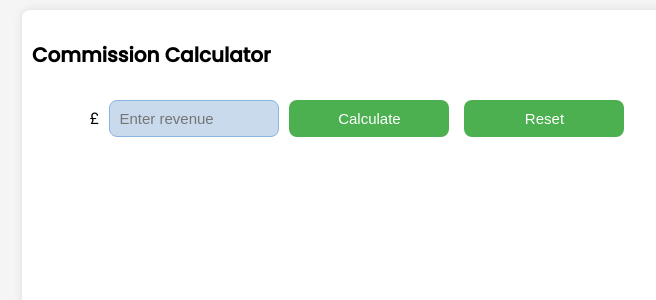
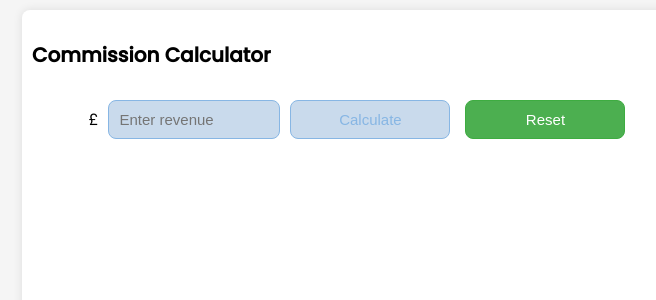
Before and after one commit to E-Chapman/CommissionCalculator, a React (Vite) app: page / in a window 1280 px wide. Shown: the top 300 px of the page, without its empty margins (6-662 px from the left). Built offline with nearby package versions, Linux system fonts and the light colour scheme.

Commit message:
chore: style button when disabled, remove duplicate css

```diff
--- a/src/components/CommissionCalculator/CommissionCalculator.css
+++ b/src/components/CommissionCalculator/CommissionCalculator.css
@@ -34,7 +34,7 @@ input {
   border: 1px solid #87b6e4;
   background-color: #c9daec;
   border-radius: 8px;
-  padding: 9px;
+  padding: 10px;
   width: 150px;
   margin: 0 10px;
   font-size: 15px;
@@ -54,7 +54,6 @@ input {
 button {
   border: 1px solid #3eac41;
   background-color: #4CAF50;
-  border: none;
   color: white;
   padding: 10px 20px;
   text-align: center;
@@ -66,6 +65,12 @@ button {
     &:hover {
         background-color: #3574e3;
       }
+    &:disabled {
+      background-color: #c9daec;
+      border: 1px solid #87b6e4;
+      color: #87b6e4;
+      cursor: not-allowed;
+    }
 }
 
 h4 {
@@ -89,11 +94,9 @@ table {
   border-collapse: collapse;
   border-spacing: 0;
   width: 80%;
-  border: 1px solid #a9c9ea;
 }
 
-th {
-  border: 1px solid #ddd;
+th, td {
   padding: 5px;
   text-align: left;
   font-weight: 500;
@@ -102,10 +105,5 @@ th {
 }
 
 td {
-  border: 1px solid #ddd;
-  padding: 5px;
-  text-align: left;
   font-weight: 300;
-  font-size: 14px;
-  border: 1px solid #a9c9ea;
 }
```
